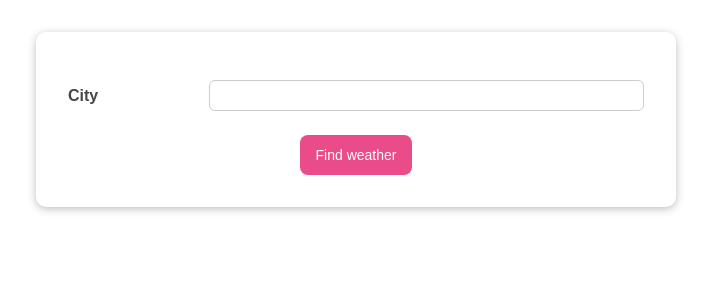
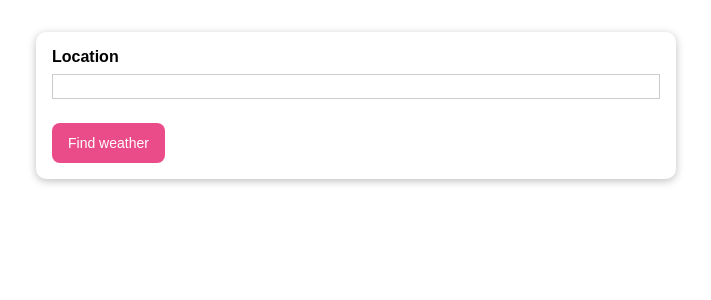
Before and after one commit to aon/weather-app-react-demo, a React (Create React App) app: page / in a window 1280 px wide. Shown: the top 300 px of the page, without its empty margins (284-995 px from the left). Built offline with nearby package versions, Linux system fonts and the light colour scheme.

Commit message:
Fix CSS and remove unuseful components

```diff
--- a/src/App.js
+++ b/src/App.js
@@ -1,7 +1,7 @@
 import React, { useState } from "react";
 
 import WeatherForm from "./components/WeatherForm";
-import WeatherForecast from "./components/WeatherForecast";
+// import WeatherForecast from "./components/WeatherForecast";
 
 function App() {
   const [isWeatherLoaded, setIsWeatherLoaded] = useState(false);
@@ -13,7 +13,7 @@ function App() {
   return (
     <React.Fragment>
       <WeatherForm onWeatherRequest={weatherRequest} />
-      {isWeatherLoaded && <WeatherForecast />}
+      {/* {isWeatherLoaded && <WeatherForecast />} */}
     </React.Fragment>
   );
 }
--- a/src/UI/Input/Input.js
+++ /dev/null
@@ -1,34 +0,0 @@
-import React, { useRef, useImperativeHandle } from "react";
-import classes from "./Input.module.css";
-
-const Input = React.forwardRef((props, ref) => {
-  const inputRef = useRef();
-
-  const activate = () => {
-    inputRef.current.focus();
-  };
-
-  useImperativeHandle(ref, () => {
-    return {
-      focus: activate,
-    };
-  });
-
-  return (
-    <div
-      className={`${classes.control} ${
-        props.isValid === false ? classes.invalid : ""
-      }`}
-    >
-      <label htmlFor={props.id}>{props.label}</label>
-      <input
-        ref={inputRef}
-        type={props.type}
-        id={props.id}
-        onBlur={props.onBlur}
-      />
-    </div>
-  );
-});
-
-export default Input;
--- a/src/UI/Input/Input.module.css
+++ /dev/null
@@ -1,44 +0,0 @@
-.control {
-  margin: 1rem 0;
-  display: flex;
-  align-items: stretch;
-  flex-direction: column;
-}
-
-.control label,
-.control input {
-  display: block;
-  margin-bottom: 0.5rem;
-}
-
-.control label {
-  font-weight: bold;
-  flex: 1;
-  color: #464646;
-}
-
-.control input {
-  flex: 3;
-  font: inherit;
-  padding: 0.35rem 0.35rem;
-  border-radius: 6px;
-  border: 1px solid #ccc;
-}
-
-.control input:focus {
-  outline: none;
-  border-color: #4f005f;
-  background: #f6dbfc;
-}
-
-.control.invalid input {
-  border-color: red;
-  background: #fbdada;
-}
-
-@media (min-width: 768px) {
-  .control {
-    align-items: center;
-    flex-direction: row;
-  }
-}
--- a/src/components/WeatherForecast.js
+++ /dev/null
@@ -1,5 +0,0 @@
-import React from "react";
-
-const WeatherForecast = () => {};
-
-export default WeatherForecast;
--- a/src/components/WeatherForm.js
+++ b/src/components/WeatherForm.js
@@ -2,24 +2,22 @@ import React, { useRef } from "react";
 
 import Button from "../UI/Button/Button";
 import Card from "../UI/Card/Card";
-import Input from "../UI/Input/Input";
 import classes from "./WeatherForm.module.css";
 
 const WeatherForm = (props) => {
-  const enteredCityRef = useRef();
+  const enteredLocationRef = useRef();
 
   const formSubmitHandler = (event) => {
     event.preventDefault();
-    props.onWeatherRequest(enteredCityRef.current.value);
+    props.onWeatherRequest(enteredLocationRef.current.value);
   };
 
   return (
-    <Card className={classes.form}>
+    <Card className={classes.input}>
       <form onSubmit={formSubmitHandler}>
-        <Input ref={enteredCityRef} type="text" label="City" />
-        <div className={classes.actions}>
-          <Button type="submit">Find weather</Button>
-        </div>
+        <label htmlFor="location">Location</label>
+        <input id="location" type="text" ref={enteredLocationRef} />
+        <Button type="submit">Find weather</Button>
       </form>
     </Card>
   );
--- a/src/components/WeatherForm.module.css
+++ b/src/components/WeatherForm.module.css
@@ -1,19 +1,8 @@
-.form {
-  width: 90%;
-  max-width: 40rem;
-  margin: 2rem auto;
-  padding: 2rem;
-}
-
-.actions {
-  text-align: center;
-}
-
 .input {
   margin: 2rem auto;
   padding: 1rem;
   width: 90%;
-
+  max-width: 40rem;
 }
 
 .input label {
@@ -35,3 +24,7 @@
   outline: none;
   border-color: #4f005f;
 }
+
+.input button {
+  margin-top: 1rem
+}
```
Also changed, not shown: 1 other file (tests, documents, lock files or other folders).
